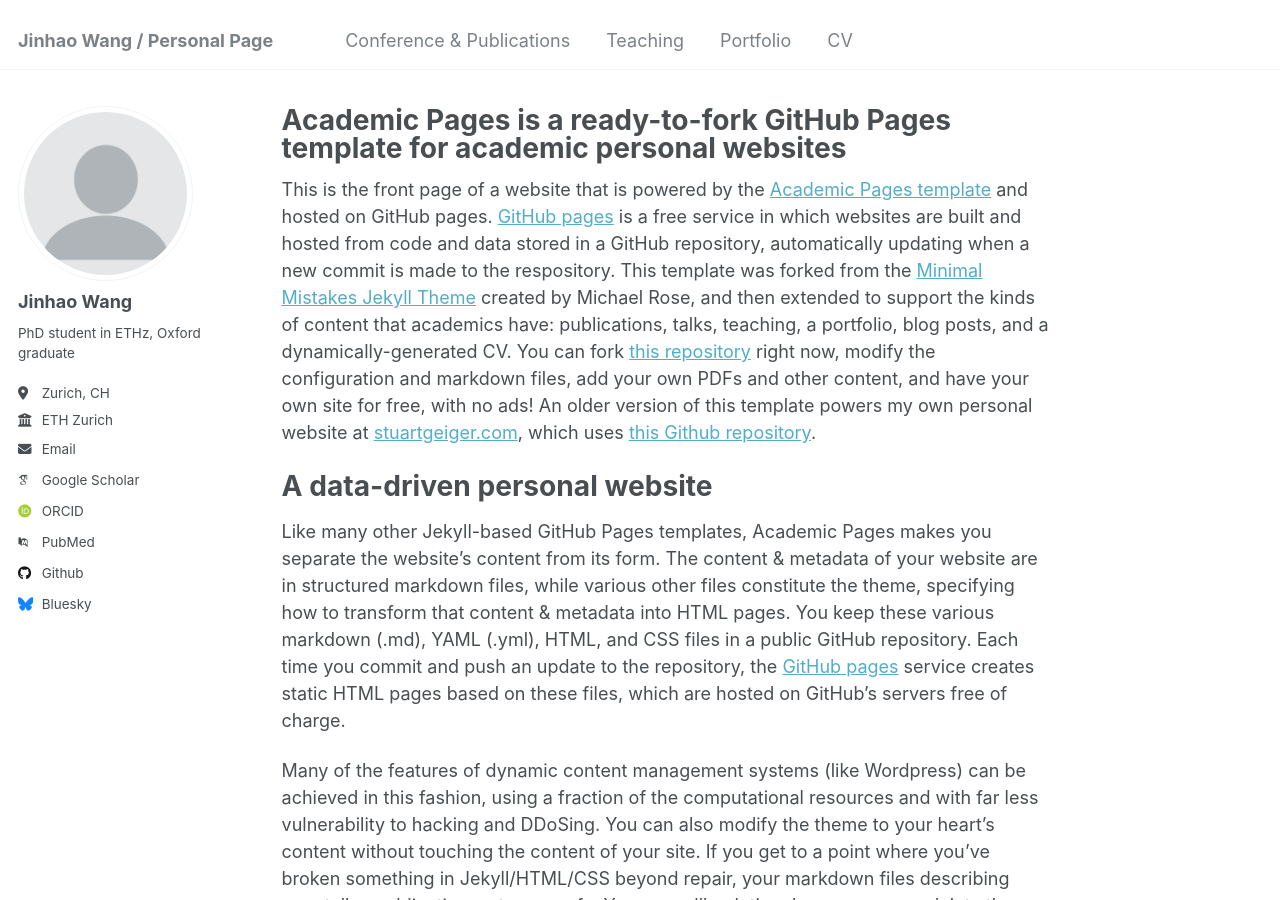
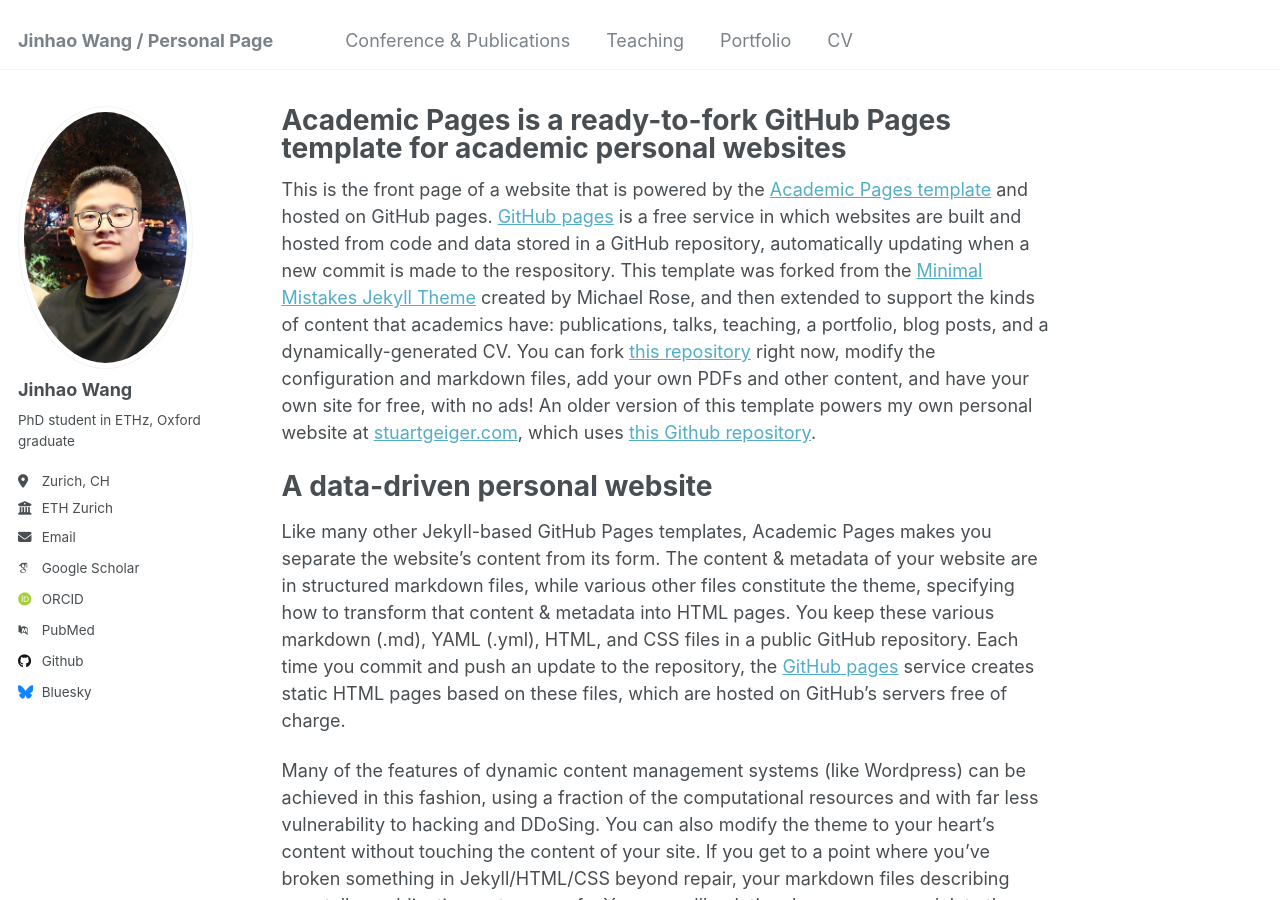
Before and after one commit to wjh19990923/wjh19990923.github.io, a Jekyll site: the page built from _pages/about.md, in a window 1280 px wide and 900 px high. Built offline with Jekyll 4.4.1, drawn with Linux system fonts in a browser that asks for light colours; some web fonts are replaced.

Commit message:
Update _config.yml

```diff
--- a/_config.yml
+++ b/_config.yml
@@ -21,7 +21,7 @@ repository               : "wjh19990923/wjh19990923.github.io"
 #               Additional customization can be done by editing /_includes/author-profile.html
 author:
   # Biographic information
-  avatar           : "profile.png"
+  avatar           : "Jinhao Wang.jpg"
   name             : "Jinhao Wang"
   pronouns         : #
   bio              : "PhD student in ETHz, Oxford graduate"
```
